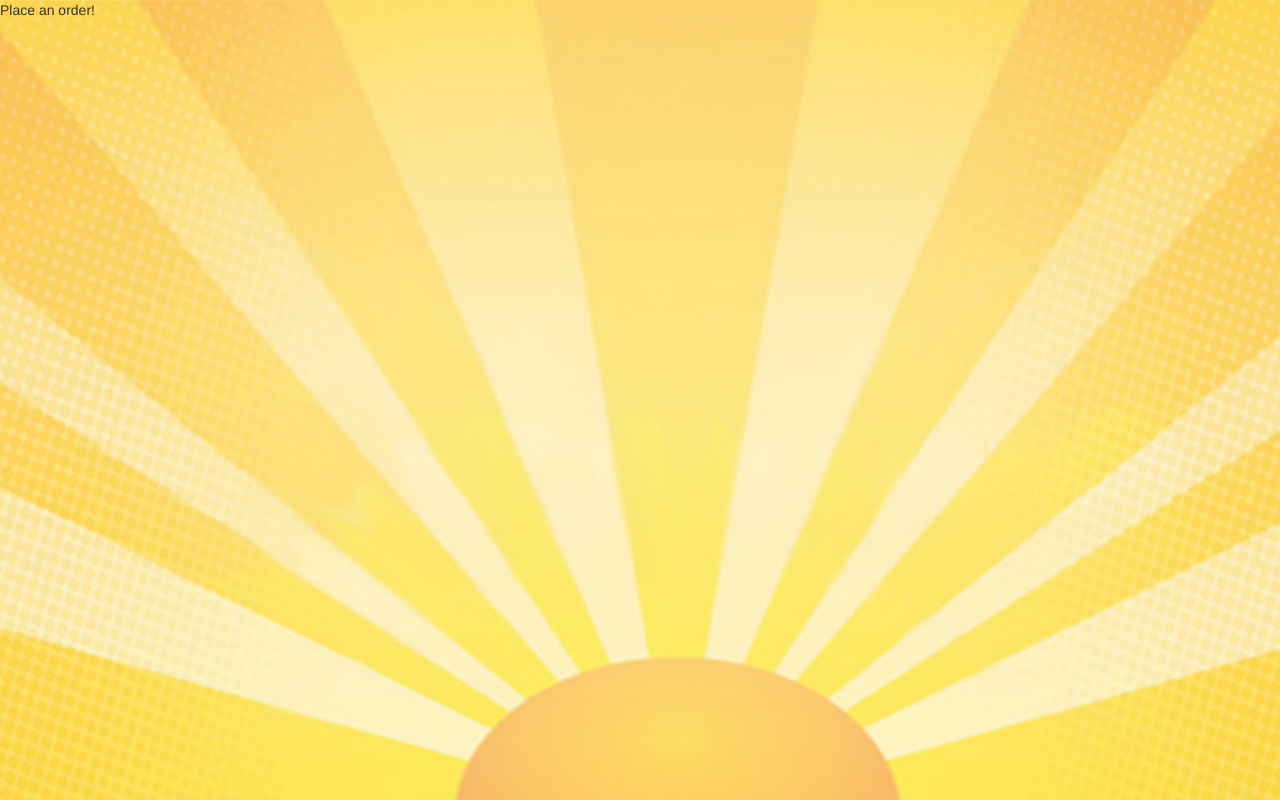
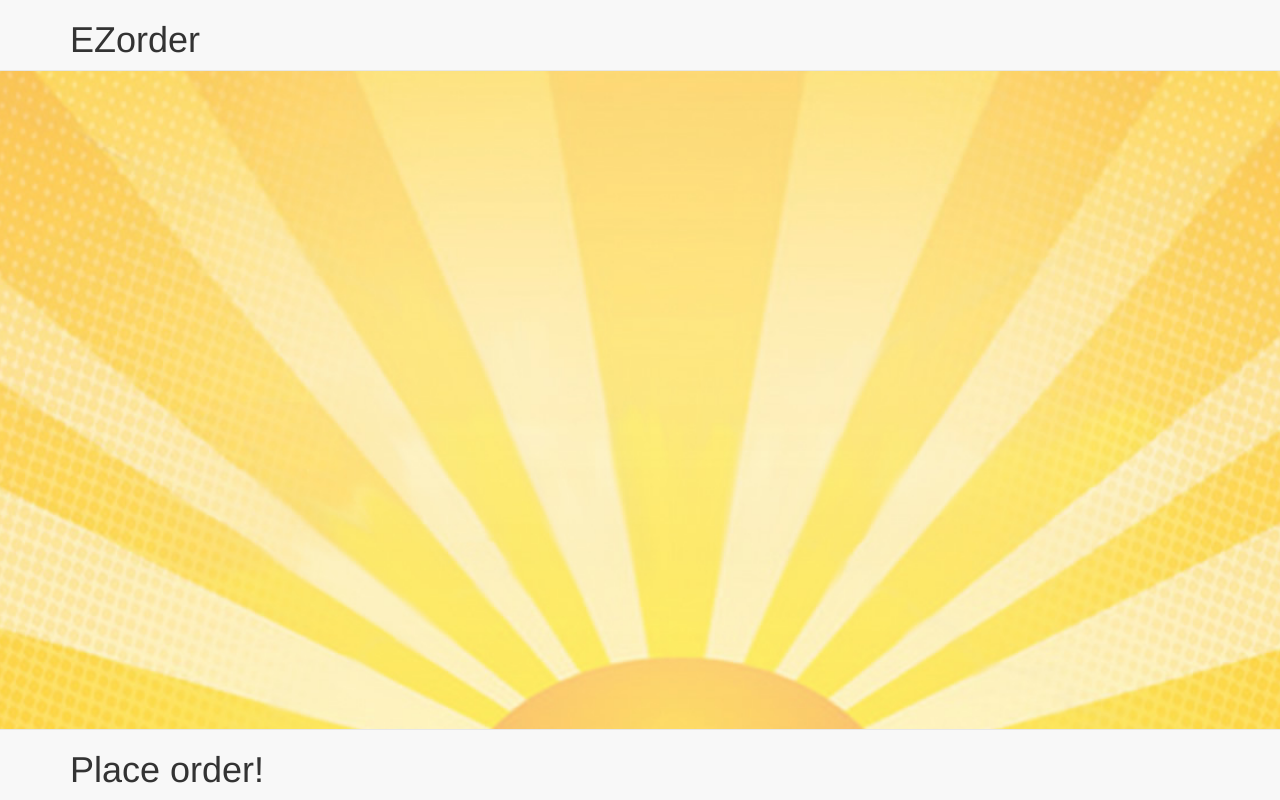
Before and after one commit to ezorder/frontend, a website: page app/partials/orders/new/partial.html in a window 1280 px wide. Drawn offline with nearby package versions, Linux system fonts and the light colour scheme.

Commit message:
Added bootstrap js libraries to partial new.

```diff
--- a/app/partials/orders/new/partial.html
+++ b/app/partials/orders/new/partial.html
@@ -29,21 +29,28 @@
 
 <!-- Intro Header -->
 	<header>
-		<div class="container">
-
-		</div>
+		<nav class="navbar navbar-default navbar-fixed-top">
+  			<div class="container">
+    			<h1>EZorder</h1>
+ 			</div>
+		</nav>
 	</header>
 
 <!-- Body -->
+
 <p>Place an order!</p>
 
 
 <!-- Footer -->
     <footer>
-        <div class="container">
-
-        </div>
+       <nav class="navbar navbar-default navbar-fixed-bottom">
+  	   		<div class="container">
+    			<h1>Place order!</h1>
+  			</div>
+		</nav>
     </footer>
 
 
+    <script src="https://ajax.googleapis.com/ajax/libs/jquery/1.11.1/jquery.min.js"></script>
+    <script src="http://maxcdn.bootstrapcdn.com/bootstrap/3.3.4/js/bootstrap.min.js"></script>
 </body>
```
